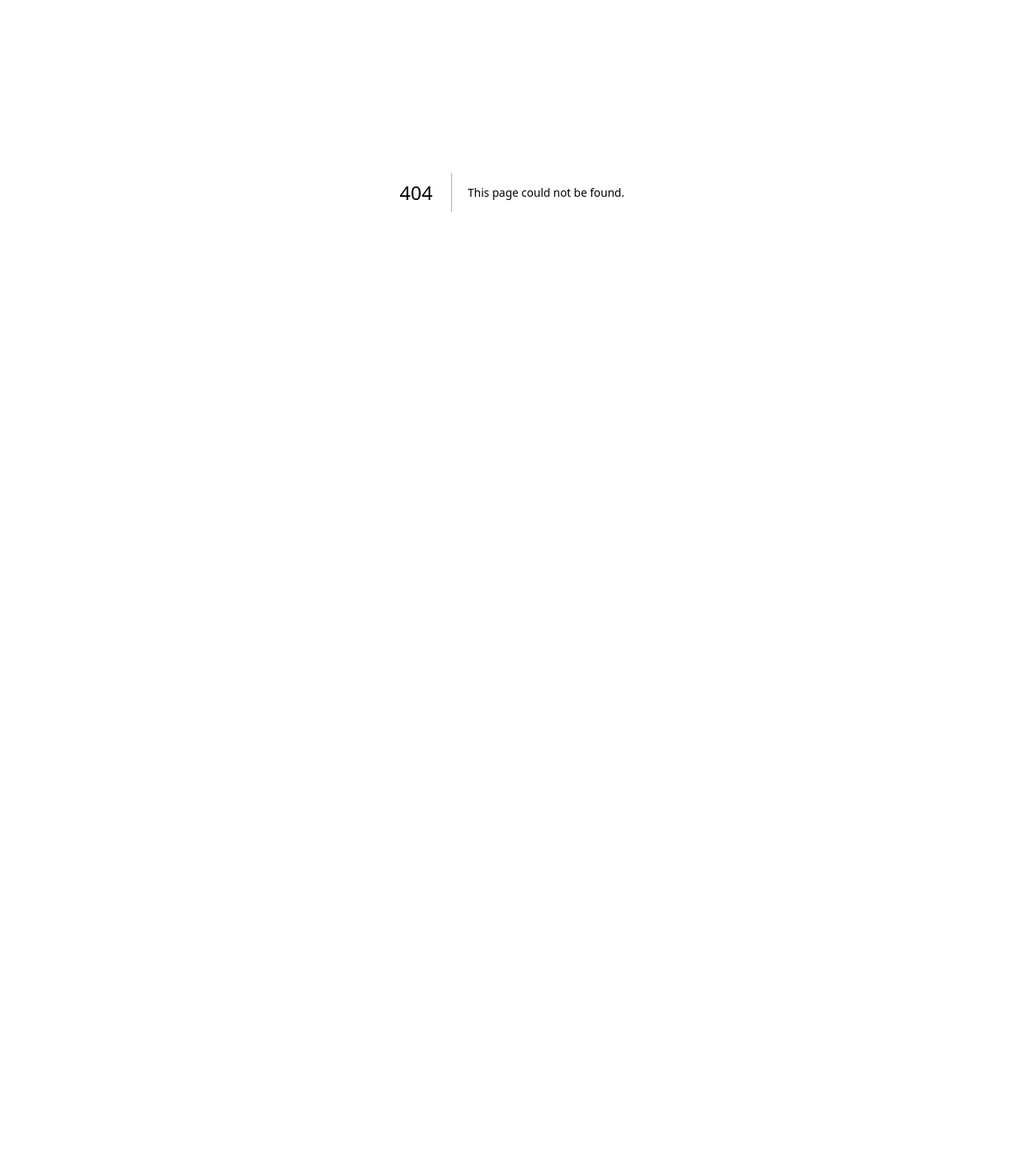
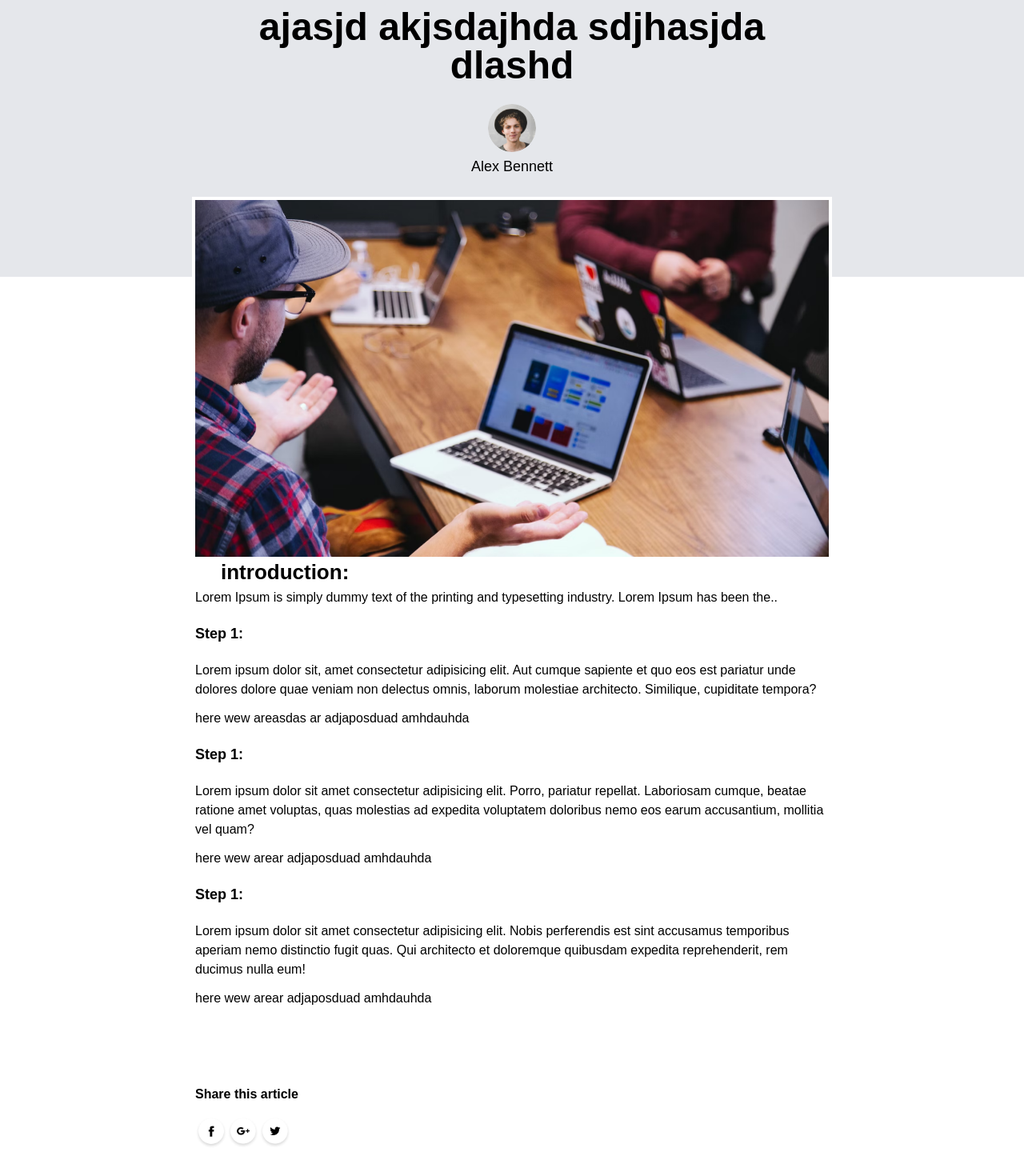
Before and after one commit to Ebin746/Next_blog, a Next.js app: page /blogs/1 in a window 1280 px wide. Before the commit this address had no page. Shown: the part 160-1630 px from the top of the page at 80% size. Before the commit the page ends 800 px from the top, so only its background shows below. Built offline with nearby package versions, Linux system fonts and the light colour scheme.

Commit message:
feat: Implement Blog page with dynamic content fetching; add Footer component to layout

```diff
--- /dev/null
+++ b/src/app/blogs/[id]/page.tsx
@@ -0,0 +1,72 @@
+"use client";
+import React, { useEffect, useState } from "react";
+import { blog_data,assets } from "../../../../public/assets/assets";
+import Image from "next/image";
+import Link from "next/link";
+
+const Page = ({ params }: { params: { id: string } }) => {
+  const [data, setData] = useState<any | null>(null);
+
+  const fetchData = () => {
+    for (let i = 0; i < blog_data.length; i++) {
+      if (blog_data[i].id === Number(params.id)) {
+        setData(blog_data[i]);
+        break;
+      }
+    }
+  };
+
+  useEffect(() => {
+    fetchData();
+  }, []);
+  if(!data ){
+    return   <h1 className="font-semibold my-10 text-3xl sm:text-5xl mx-auto max-w-[720px]">
+404
+</h1>
+  }
+  return ( data &&
+<>
+<div className="bg-gray-200 sm:px-12 lg:px-28 py-5 px-5">
+     <div className="flex justify-between my-1 sm:my-3 ">
+        <Link href="/">  <Image src="/assets/logo.png" width={180} className='block h-9 sm:w-220 w-[120px]' height={10} alt="Logo" /></Link>
+          <button className='h-7 flex bg-black text-slate-50 items-center py-5 px-6 gap-2 border border-solid border-black sm:shadow-[-7px_7px_0px_#2b2929]'>Get Started</button>
+        </div>
+        <div className=" text-center my-24">
+            <h1 className="font-semibold text-3xl sm:text-5xl mx-auto max-w-[720px]">
+                ajasjd akjsdajhda sdjhasjda dlashd
+            </h1>
+            <Image src={data.author_img} alt="profile_icon" className="mx-auto mt-6 border-white rounded-full " width={60} height={60}/>
+            <p className="max-w-[740px] mx-auto mt-1 text-lg pb-2">{data.author}</p>
+        </div>
+  </div>
+  <div className="mx-5 max-w-[800px] md:mx-auto mt-[-100px] mb-10 border-4 border-white">
+            <Image src={data.image} width={1280} height={720} alt="image"/>
+            <h1 className="mx-8 text-[26px] font-semibold ">
+              introduction:
+            </h1>
+            <p>{data.description}</p>
+            <h3 className="my-5 text-[18px] font-semibold">Step 1:</h3>
+            <p className="my-3">Lorem ipsum dolor sit, amet consectetur adipisicing elit. Aut cumque sapiente et quo eos est pariatur unde dolores dolore quae veniam non delectus omnis, laborum molestiae architecto. Similique, cupiditate tempora? </p>
+            <p className="my-3"> here wew areasdas ar adjaposduad amhdauhda </p>
+
+            <h3 className="my-5 text-[18px] font-semibold">Step 1:</h3>
+            <p className="my-3"> Lorem ipsum dolor sit amet consectetur adipisicing elit. Porro, pariatur repellat. Laboriosam cumque, beatae ratione amet voluptas, quas molestias ad expedita voluptatem doloribus nemo eos earum accusantium, mollitia vel quam? </p>
+            <p className="my-3"> here wew arear adjaposduad amhdauhda </p>
+
+            <h3 className="my-5 text-[18px] font-semibold">Step 1:</h3>
+            <p className="my-3"> Lorem ipsum dolor sit amet consectetur adipisicing elit. Nobis perferendis est sint accusamus temporibus aperiam nemo distinctio fugit quas. Qui architecto et doloremque quibusdam expedita reprehenderit, rem ducimus nulla eum! </p>
+            <p className="my-3"> here wew arear adjaposduad amhdauhda </p>
+             <div className="my-24">
+             <p className="my-4 font font-semibold">Share this article</p>
+               <div className='flex '>
+                   <Image src={assets.facebook_icon} width={40} alt="icon"/>
+                   <Image src={assets.googleplus_icon} width={40} alt="icon"/>
+                   <Image src={assets.twitter_icon} width={40} alt="icon"/>
+                   </div>
+             </div>
+        </div>
+</>
+  );
+};
+
+export default Page;
--- a/src/app/layout.tsx
+++ b/src/app/layout.tsx
@@ -1,6 +1,7 @@
 import type { Metadata } from "next";
 import localFont from "next/font/local";
 import "./globals.css";
+import Footer from "@/components/Footer"
 const geistSans = localFont({
   src: "./fonts/GeistVF.woff",
   variable: "--font-geist-sans",
@@ -28,7 +29,8 @@ export default function RootLayout({
         className={`bg-white text-black ${geistSans.variable} ${geistMono.variable} antialiased `}
       >
 
-        {children}
+      <main>  {children}</main>
+      <Footer/>
       </body>
     </html>
   );
--- a/src/app/page.tsx
+++ b/src/app/page.tsx
@@ -1,15 +1,15 @@
 import React from 'react';
 import Header from '@/components/Header';
-import BlogItem from "@/components/BlogItem";
+
 import BlogList from "@/components/BlogList";
-import Footer from "@/components/Footer"
+
 const page = () => {
   return (
 
     <>
-    <Header/>
+     <Header/>
 <BlogList/>
-<Footer/>
+
     </>
   )
 }
--- a/src/components/BlogItem.jsx
+++ b/src/components/BlogItem.jsx
@@ -1,18 +1,20 @@
 import Image from "next/image";
 import React from "react";
 import { assets } from "../../public/assets/assets";
+import Link from "next/link";
 const BlogItem = (
   {
     title,
   description,
   image,
-
+  id,
   category,
 
 }
 ) => {
   return (
     <div className="max-w-[270px] sm:max-w-[300px] bg-white border border-black hover:shadow-[-7px_7px_1px_#000000]">
+      <Link href={`/blogs/${id}`}>
       <Image
         src={image}
         width={400}
@@ -34,6 +36,7 @@ const BlogItem = (
           read more <Image src={assets.arrow} alt="arrow" />
         </div>
       </div>
+      </Link>
     </div>
   );
 };
--- a/src/components/BlogList.jsx
+++ b/src/components/BlogList.jsx
@@ -14,7 +14,7 @@ const BlogList = () => {
     </div>
     <div className='flex flex-wrap justify-around gap-1 mx-1 gap-y-10 mb-10 xl:mb-20'>
    { blog_data.filter((item)=>menu=="ALL"?"true":item.category===menu).map((item,index)=>{
-    return <Blogitem  key={index} description={item.description} title={item.title} image={item.image} category={item.category}/>
+    return <Blogitem  key={index} id={item.id} description={item.description} title={item.title} image={item.image} category={item.category}/>
    }) }
     </div>
 
--- a/src/components/Header.tsx
+++ b/src/components/Header.tsx
@@ -5,6 +5,7 @@ import React from 'react'
 import Image from 'next/image'
 
 const Header = () => {
+  console.log("Header rendered");
   return (
     <div className="py-5 px-5 lg:px-17 sm:p-15 w-full ">
     <div className="flex justify-between  ">
```
